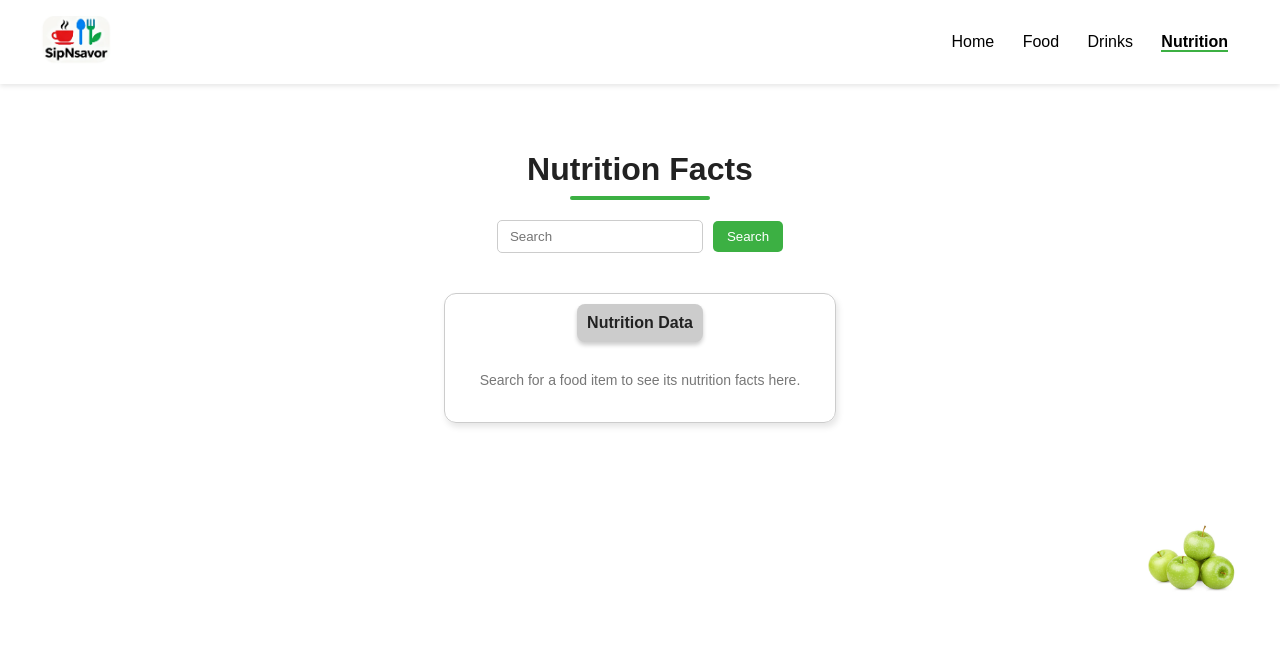
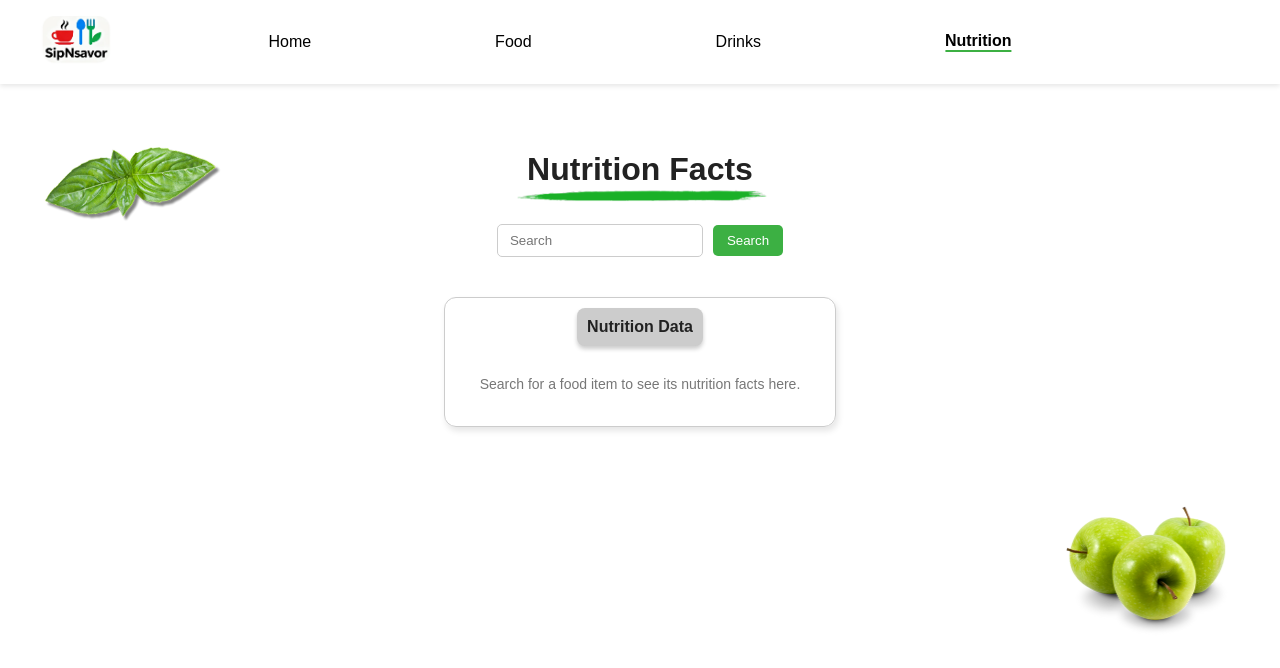
Before and after one commit to JazricForte/Food-and-Beverages-API-Integration, a plain HTML site: page nutrition.html in a window 1280 px wide. Drawn offline with Linux system fonts and the light colour scheme.

Commit message:
fixed something with the design

```diff
--- a/nutrition.html
+++ b/nutrition.html
@@ -11,7 +11,7 @@
     <div class="logo">
       <img src="assets/sipsnsavor.jpg" alt="SipNsavor Logo">
     </div>
-    <nav>
+    <nav class="navigation">
       <a href="#">Home</a>
       <a href="#">Food</a>
       <a href="#">Drinks</a>
@@ -20,8 +20,9 @@
   </header>
 
   <main>
+    <img src="assets/leaf.png" alt="leaf" class="leaf"/>
     <h2 class="title">Nutrition Facts</h2>
-
+    <img src="assets/greenLine.png" alt="greenLine" class="greenLine"/>
     <div class="search-container">
       <input type="text" placeholder="Search" id="query"/>
       <button class="search-btn" onclick="searchFood()">Search</button>
@@ -36,7 +37,7 @@
   </main>
 
   <footer>
-    <img src="assets/greenapples.jpg" alt="Green Apples">
+    <img src="assets/greenapples.png" alt="Green Apples">
   </footer>
 
   <Script src="scripts/nutrition.js"></Script>
--- a/styles/nutrition.css
+++ b/styles/nutrition.css
@@ -5,17 +5,39 @@ body {
   color: #222;
 }
 
+.leaf {
+  width: 15%;
+  margin-left: 20px;
+  position: absolute;
+  left: 15px;
+}
+
 header {
   display: flex;
   justify-content: space-between;
   align-items: center;
+  position: relative;
   padding: 15px 40px;
   box-shadow: 0 2px 5px rgba(0,0,0,0.1);
+}
+
+.greenLine {
+  margin: 0px;
+  width: 50%;
 }
 
 .logo img {
   height: 50px;
   width: auto;
+}
+
+.navigation {
+  position: absolute;
+  left: 50%;
+  transform: translateX(-50%);
+  display: flex;
+  align-items: center;
+  gap: 160px;
 }
 
 nav a {
@@ -39,7 +61,7 @@ main {
 .title {
   font-size: 2rem;
   font-weight: bold;
-  margin-bottom: 15px;
+  margin-bottom: -30px;
   color: #222;
 }
 
@@ -49,12 +71,11 @@ main {
   width: 140px;
   height: 4px;
   margin: 8px auto;
-  background-color: #3cb043;
   border-radius: 2px;
 }
 
 .search-container {
-  margin: 20px auto;
+  margin: 10px auto;
   display: flex;
   justify-content: center;
   align-items: center;
@@ -85,7 +106,7 @@ select {
 
 .nutrition-card {
   width: 350px;
-  margin: 40px auto;
+  margin: 40px auto 0px;
   border: 1px solid #ccc;
   border-radius: 12px;
   box-shadow: 2px 4px 6px rgba(0,0,0,0.1);
@@ -125,7 +146,7 @@ footer {
 }
 
 footer img {
-  width: 100px;
+  width: 15%;
   height: auto;
   margin-right: 20px;
   border-radius: 8px;
```
Also changed, not shown: assets/greenLine.png (added), assets/greenapples.jpg (deleted), assets/greenapples.png (added), assets/leaf.png (added).
